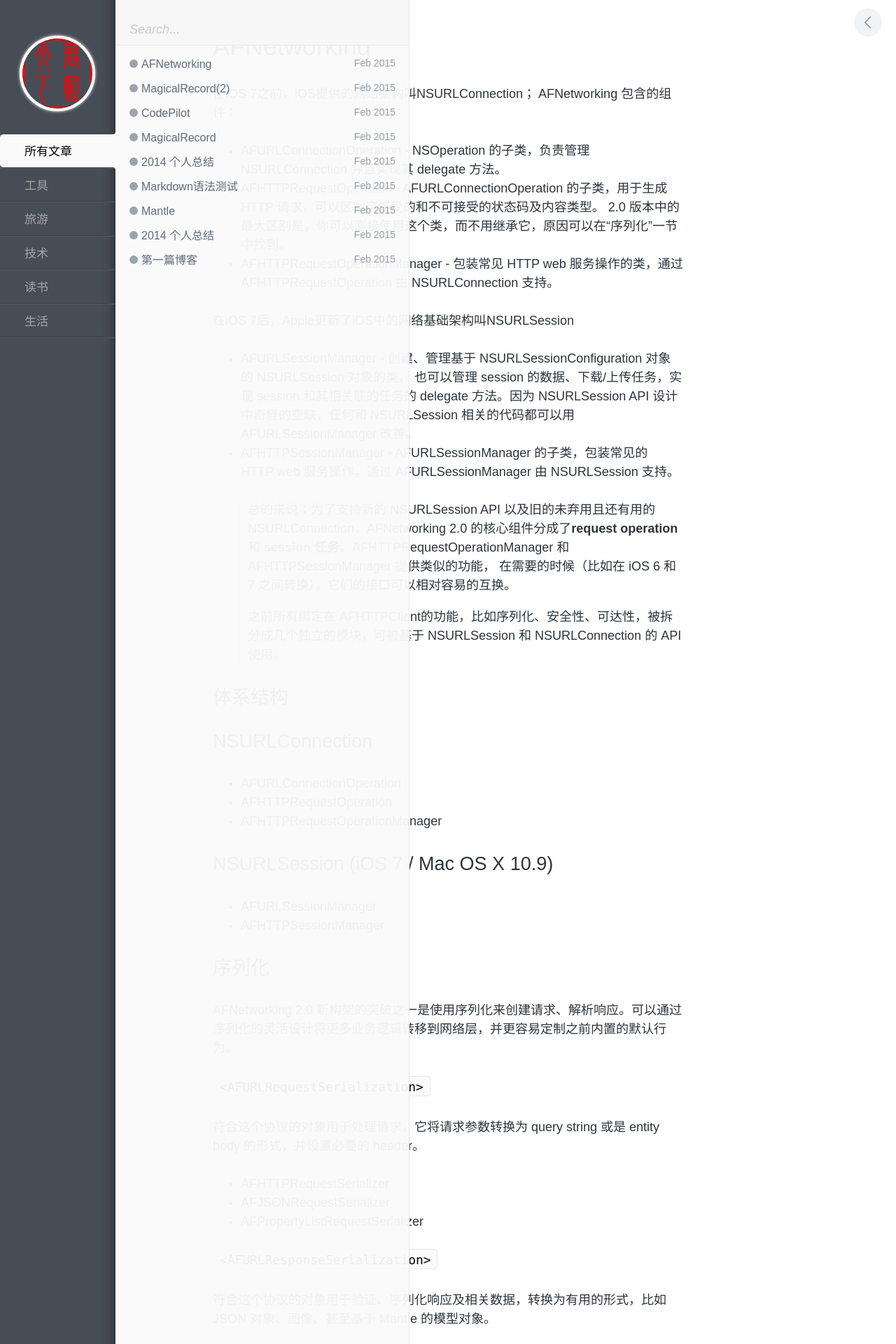
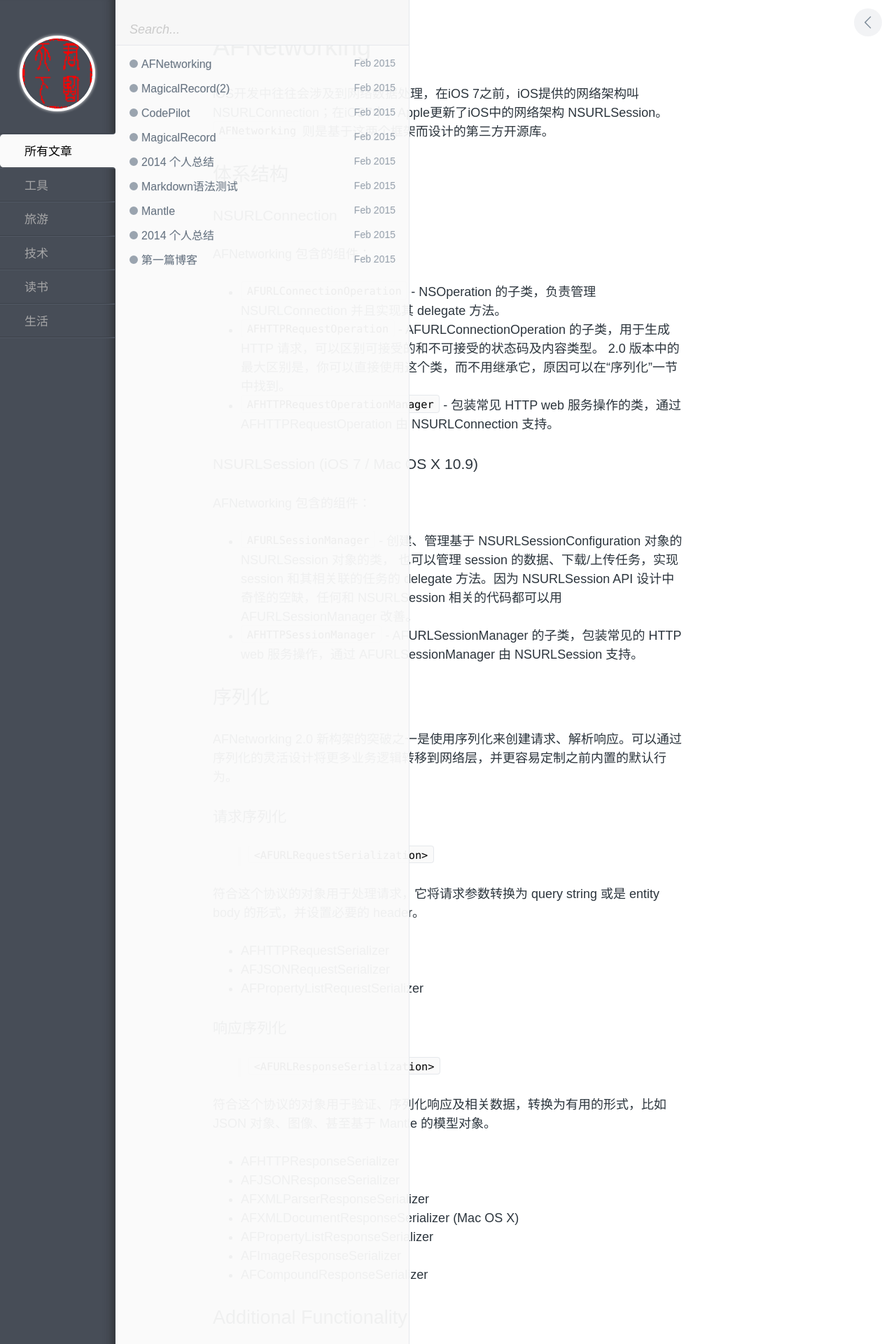
Before and after one commit to kingstal/kingstal.github.io, a Jekyll site: the page built from _posts/2015-02-12-tech-iOS-AFNetworking.md, in a window 1280 px wide. Shown: the top 1920 px of the page at 70% size. Built offline with Jekyll 4.4.1, drawn with Linux system fonts in a browser that asks for light colours; comment, search, counter and statistics services are not loaded.

Commit message:
modify afnetworking

```diff
--- a/_posts/2015-02-12-tech-iOS-AFNetworking.md
+++ b/_posts/2015-02-12-tech-iOS-AFNetworking.md
@@ -4,48 +4,42 @@ title: AFNetworking
 category: 技术
 tags: AFNetworking
 keywords: AFNetworking
-description:
+description: AFNetworking使用说明
 ---
 
-在iOS 7之前，iOS提供的网络架构叫NSURLConnection； AFNetworking 包含的组件：
-- AFURLConnectionOperation - NSOperation 的子类，负责管理 NSURLConnection 并且实现其 delegate 方法。
-- AFHTTPRequestOperation - AFURLConnectionOperation 的子类，用于生成 HTTP 请求，可以区别可接受的和不可接受的状态码及内容类型。 2.0 版本中的最大区别是，你可以直接使用这个类，而不用继承它，原因可以在“序列化”一节中找到。
-- AFHTTPRequestOperationManager - 包装常见 HTTP web 服务操作的类，通过 AFHTTPRequestOperation 由 NSURLConnection 支持。
+iOS开发中往往会涉及到网络数据处理，在iOS 7之前，iOS提供的网络架构叫 NSURLConnection；在iOS7中，Apple更新了iOS中的网络架构 NSURLSession。`AFNetworking`则是基于这两个框架而设计的第三方开源库。
 
-在iOS 7后，Apple更新了iOS中的网络基础架构叫NSURLSession
 
--	AFURLSessionManager - 创建、管理基于 NSURLSessionConfiguration 对象的 NSURLSession 对象的类， 也可以管理 session 的数据、下载/上传任务，实现 session 和其相关联的任务的 delegate 方法。因为 NSURLSession API 设计中奇怪的空缺，任何和 NSURLSession 相关的代码都可以用 AFURLSessionManager 改善。
--	AFHTTPSessionManager - AFURLSessionManager 的子类，包装常见的 HTTP web 服务操作，通过 AFURLSessionManager 由 NSURLSession 支持。
+## 体系结构
 
-> 总的来说：为了支持新的 NSURLSession API 以及旧的未弃用且还有用的 NSURLConnection，AFNetworking 2.0 的核心组件分成了**request operation** 和 **session 任务**。AFHTTPRequestOperationManager 和 AFHTTPSessionManager 提供类似的功能， 在需要的时候（比如在 iOS 6 和 7 之间转换），它们的接口可以相对容易的互换。
->
-> 之前所有绑定在 AFHTTPClient的功能，比如序列化、安全性、可达性，被拆分成几个独立的模块，可被基于 NSURLSession 和 NSURLConnection 的 API 使用。
+### NSURLConnection
+AFNetworking 包含的组件：
+- `AFURLConnectionOperation` - NSOperation 的子类，负责管理 NSURLConnection 并且实现其 delegate 方法。
+- `AFHTTPRequestOperation` - AFURLConnectionOperation 的子类，用于生成 HTTP 请求，可以区别可接受的和不可接受的状态码及内容类型。 2.0 版本中的最大区别是，你可以直接使用这个类，而不用继承它，原因可以在“序列化”一节中找到。
+- `AFHTTPRequestOperationManager` - 包装常见 HTTP web 服务操作的类，通过 AFHTTPRequestOperation 由 NSURLConnection 支持。
 
-# 体系结构
+### NSURLSession (iOS 7 / Mac OS X 10.9)
+AFNetworking 包含的组件：
+-	`AFURLSessionManager` - 创建、管理基于 NSURLSessionConfiguration 对象的 NSURLSession 对象的类， 也可以管理 session 的数据、下载/上传任务，实现 session 和其相关联的任务的 delegate 方法。因为 NSURLSession API 设计中奇怪的空缺，任何和 NSURLSession 相关的代码都可以用 AFURLSessionManager 改善。
+-	`AFHTTPSessionManager` - AFURLSessionManager 的子类，包装常见的 HTTP web 服务操作，通过 AFURLSessionManager 由 NSURLSession 支持。
 
-## NSURLConnection
-
--	AFURLConnectionOperation
--	AFHTTPRequestOperation
--	AFHTTPRequestOperationManager
-
-## NSURLSession (iOS 7 / Mac OS X 10.9)
-
--	AFURLSessionManager
--	AFHTTPSessionManager
 
 ## 序列化
 
 AFNetworking 2.0 新构架的突破之一是使用序列化来创建请求、解析响应。可以通过序列化的灵活设计将更多业务逻辑转移到网络层，并更容易定制之前内置的默认行为。
 
-### `<AFURLRequestSerialization>`
+### 请求序列化
+> `<AFURLRequestSerialization>`
+
 符合这个协议的对象用于处理请求，它将请求参数转换为 query string 或是 entity body 的形式，并设置必要的 header。
 
 -	AFHTTPRequestSerializer
 -	AFJSONRequestSerializer
 -	AFPropertyListRequestSerializer
 
-### `<AFURLResponseSerialization>`
+### 响应序列化
+> `<AFURLResponseSerialization>`
+
 符合这个协议的对象用于验证、序列化响应及相关数据，转换为有用的形式，比如 JSON 对象、图像、甚至基于 Mantle 的模型对象。
 
 -	AFHTTPResponseSerializer
```
